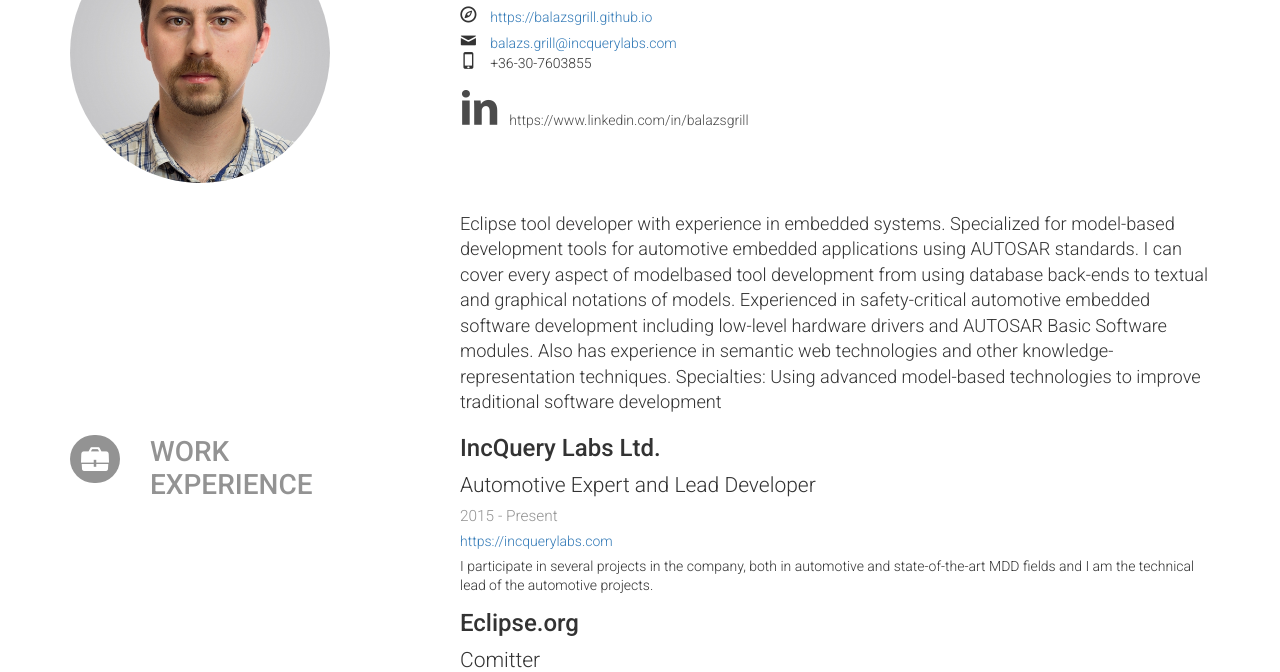
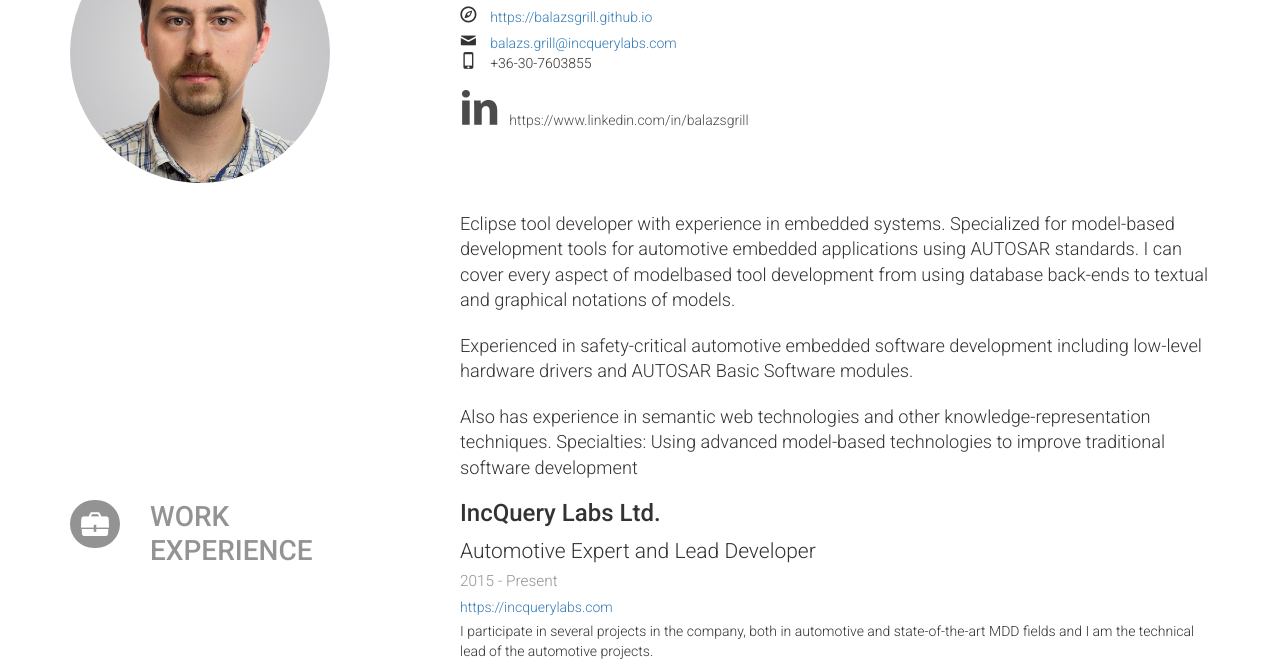
Before and after one commit to balazsgrill/balazsgrill.github.io, a plain HTML site: page index.html in a window 1280 px wide. Shown: the part 112-784 px from the top of the page. Drawn offline with nearby package versions, Linux system fonts and the light colour scheme.

Commit message:
Update index.html

```diff
--- a/index.html
+++ b/index.html
@@ -527,7 +527,12 @@
 			<div id="summary" class="row">
 				<div class="col-sm-8 col-sm-offset-4 col-xs-12">
 					<div class="summary">
-						<p class="lead">Eclipse tool developer with experience in embedded systems. Specialized for model-based development tools for automotive embedded applications using AUTOSAR standards. I can cover every aspect of modelbased tool development from using database back-ends to textual and graphical notations of models. Experienced in safety-critical automotive embedded software development including low-level hardware drivers and AUTOSAR Basic Software modules. Also has experience in semantic web technologies and other knowledge-representation techniques. Specialties: Using advanced model-based technologies to improve traditional software development</p>
+						<p class="lead">Eclipse tool developer with experience in embedded systems. Specialized for model-based development tools for automotive embedded applications using AUTOSAR standards.
+							I can cover every aspect of modelbased tool development from using database back-ends to textual and graphical notations of models.
+							</p><p class="lead">
+							Experienced in safety-critical automotive embedded software development including low-level hardware drivers and AUTOSAR Basic Software modules.
+						</p><p class="lead">
+						Also has experience in semantic web technologies and other knowledge-representation techniques. Specialties: Using advanced model-based technologies to improve traditional software development</p>
 					</div>
 				</div>
 			</div>
```
